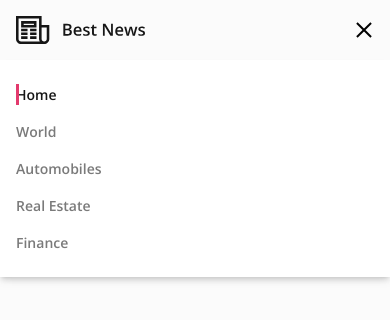
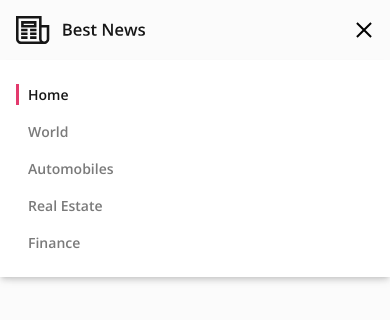
Before and after one commit to Ilya-Pargoo/nextjs-learning, a Next.js app: page / in a window 390 px wide. Both pictures are taken after a click on the button 364 px from the left and 30 px from the top of the page. Shown: the top 320 px of the page. Built offline with nearby package versions, Linux system fonts and the light colour scheme.

Commit message:
Fixed all issues

```diff
--- a/src/components/common/header/Header.tsx
+++ b/src/components/common/header/Header.tsx
@@ -46,7 +46,7 @@ export const Header: FC = () =>
               <li key={index}>
                 <Link href={item.url}
                   className={classNames(
-                    "header-link block py-1.3 relative font-semibold text-subtext transition-colors duration-200 ease-in",
+                    "header-link block py-1.3 px-3 relative font-semibold text-subtext transition-colors duration-200 ease-in",
                     "focus-visible:outline focus-visible:outline-main hover:text-text",
                     { "header-link-mob-active text-text": currentPath === item.url }
                   )}>
--- a/src/components/Layout/Layout.tsx
+++ b/src/components/common/layout/Layout.tsx
@@ -1,6 +1,6 @@
 import { FC } from "react";
-import { Footer } from "../common/footer";
-import { Header } from "../common/header";
+import { Footer } from "../footer";
+import { Header } from "../header";
 
 export const Layout: FC<React.PropsWithChildren> = ({ children }) =>
 {
--- a/src/pages/_app.tsx
+++ b/src/pages/_app.tsx
@@ -1,5 +1,5 @@
 import { AppProps } from "next/app";
-import { Layout } from "@/components/layout";
+import { Layout } from "@/components/common/layout";
 import '../styles/globals.css';
 
 export default function App({ Component, pageProps }: AppProps)
--- a/src/styles/globals.css
+++ b/src/styles/globals.css
@@ -17,7 +17,6 @@
   }
 }
 
-
 /* Basic styles */
 body {
   font-family: var(--font-family);
```
Also changed, not shown: src/components/common/layout/index.ts (renamed from src/components/Layout/index.ts).
